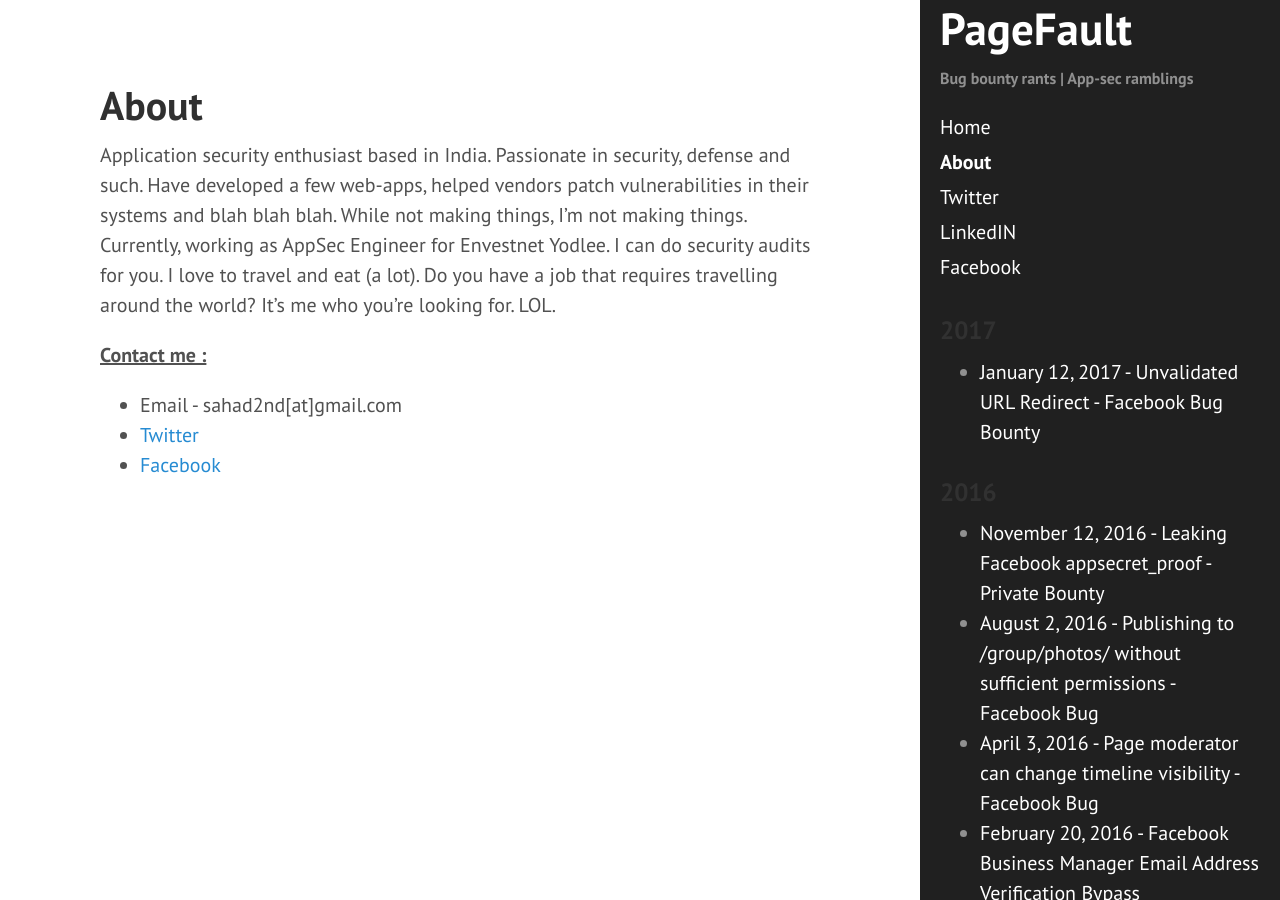
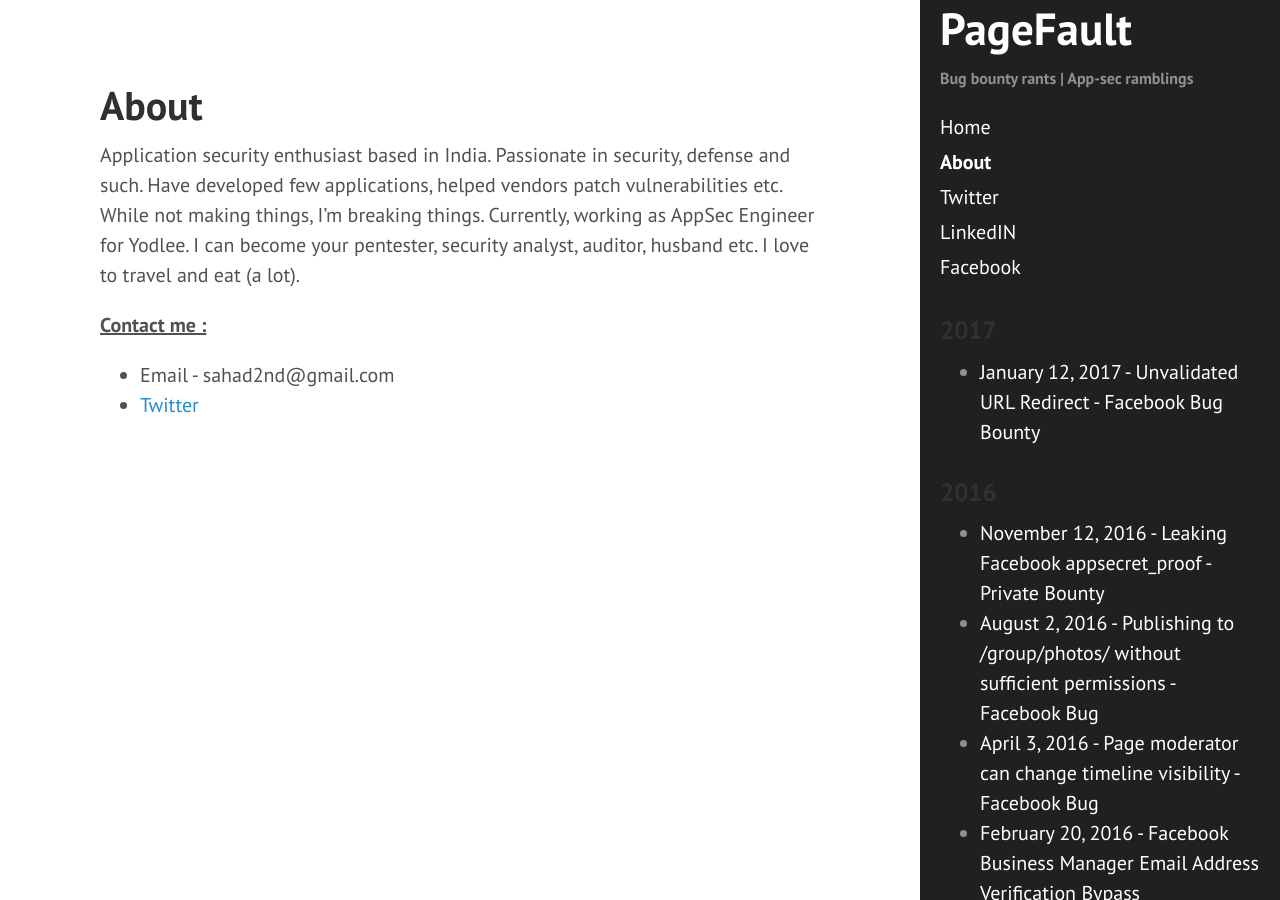
Before and after one commit to sahadnk72/sahadnk72.github.io, a Jekyll site: the page built from about.md, in a window 1280 px wide. Built offline with Jekyll 4.4.1, drawn with Linux system fonts in a browser that asks for light colours.

Commit message:
Update about.md

```diff
--- a/about.md
+++ b/about.md
@@ -4,11 +4,10 @@ title: About
 ---
 
 
-Application security enthusiast based in India. Passionate in security, defense and such. Have developed a few web-apps, helped vendors patch vulnerabilities in their systems and blah blah blah. While not making things, I'm not making things. Currently, working as AppSec Engineer for Envestnet Yodlee. I can do security audits for you. I love to travel and eat (a lot). Do you have a job that requires travelling around the world? It's me who you're looking for. LOL.
+Application security enthusiast based in India. Passionate in security, defense and such. Have developed few applications, helped vendors patch vulnerabilities etc. While not making things, I'm breaking things. Currently, working as AppSec Engineer for Yodlee. I can become your pentester, security analyst, auditor, husband etc. I love to travel and eat (a lot).
 
 
 <b><u>Contact me :</u></b>
 
-* Email - sahad2nd[at]gmail.com
+* Email - sahad2nd@gmail.com
 * [Twitter](https://twitter.com/sahad_nk/)
-* [Facebook](https://facebook.com/sahad.nk.nk/)
```
